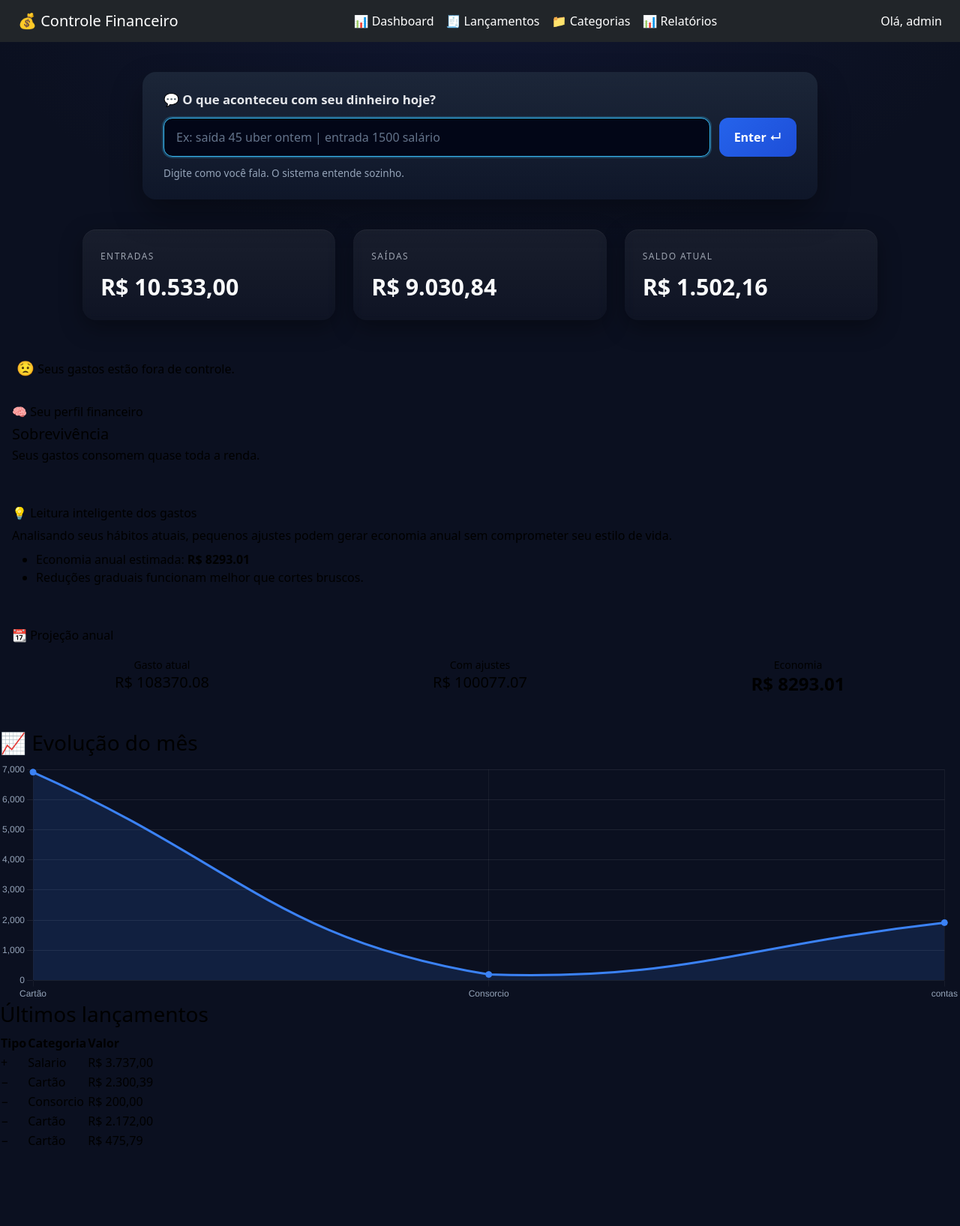
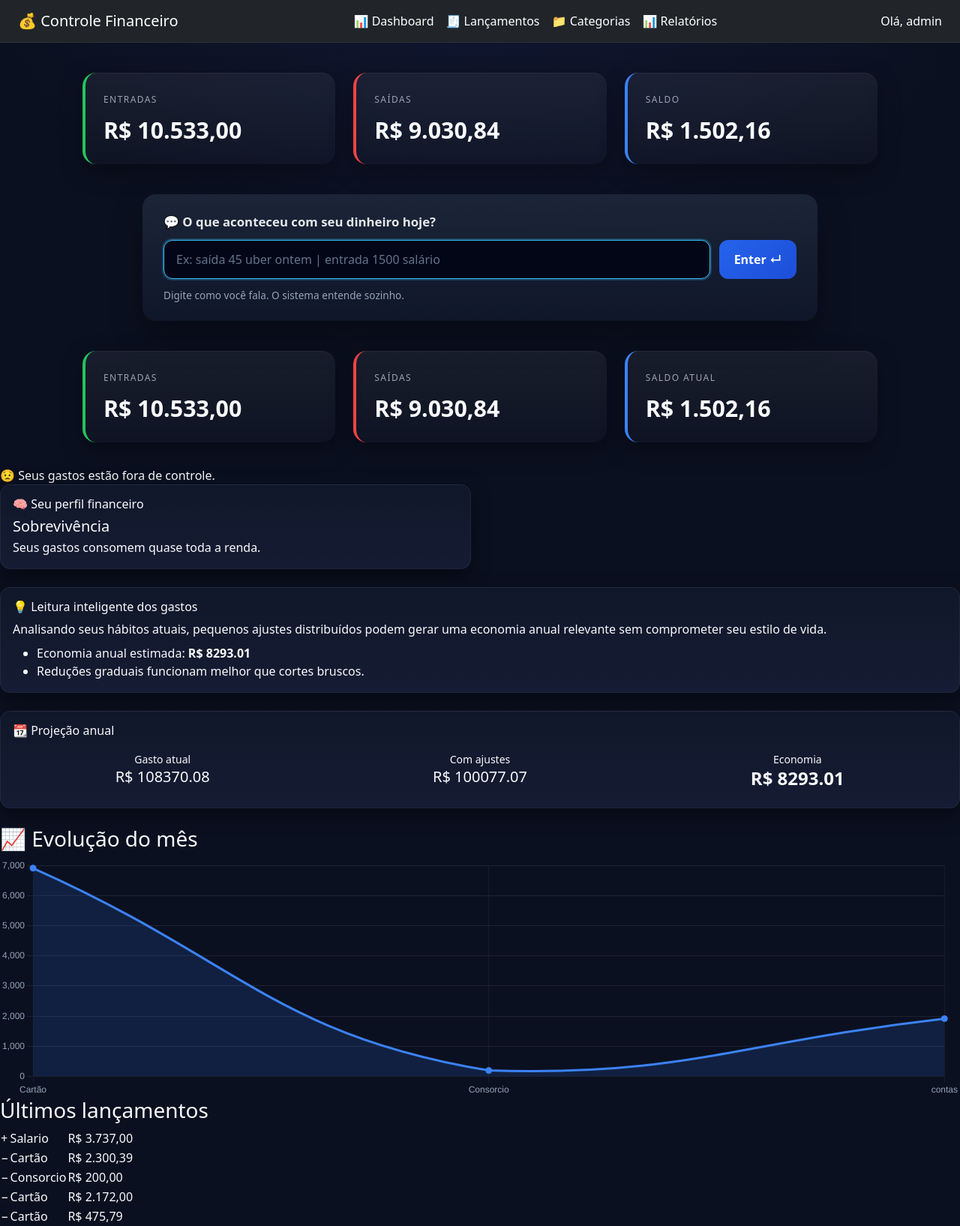
Before and after one commit to matheuspires1310-del/controle-financeiro, a Django app: page / in a window 1280 px wide. Shown: the whole page at 75% size. Before the commit the page ends 1529 px from the top, so only its background shows below. Run offline with Django 5.2, Linux system fonts and the light colour scheme; a user stored in the database is signed in; data comes from the database, SQL or seed files in the repository.

Commit message:
ajustado com o grok

````diff
--- a/core/static/core/css/dashboard.css
+++ b/core/static/core/css/dashboard.css
@@ -1,119 +1,258 @@
-```css
 /* =========================================================
    DASHBOARD DARK SAAS – FINAL
    Estilo: Stripe / Notion / Linear
    ========================================================= */
 
-/* Variáveis */
+/* -------------------------
+   VARIÁVEIS
+------------------------- */
 :root {
   --bg-page: #0b1020;
   --bg-card: #11172a;
   --bg-card-soft: #151c33;
+
   --border-soft: rgba(255,255,255,0.06);
+
   --text-main: #f8fafc;
   --text-muted: #94a3b8;
   --text-soft: #64748b;
+
   --green: #22c55e;
   --red: #ef4444;
   --blue: #3b82f6;
   --yellow: #facc15;
+
   --radius: 14px;
   --shadow: 0 8px 28px rgba(0,0,0,.45);
 }
 
-/* Base */
+/* -------------------------
+   BASE
+------------------------- */
 body {
-  background: radial-gradient(1200px 600px at top center, #10162f 0%, #0b1020 55%);
+  background: radial-gradient(
+    1200px 600px at top center,
+    #10162f 0%,
+    #0b1020 55%
+  );
   color: var(--text-main);
   font-family: system-ui, -apple-system, BlinkMacSystemFont, "Segoe UI", sans-serif;
 }
 
-.container-fluid { padding: 28px; }
+.container-fluid {
+  padding: 28px;
+}
 
-/* Navbar */
+/* -------------------------
+   NAVBAR
+------------------------- */
 .navbar {
   background: #0b1020;
   border-bottom: 1px solid var(--border-soft);
 }
 
-/* Card Base */
+/* -------------------------
+   CARD BASE
+------------------------- */
 .card {
-  background: linear-gradient(180deg, var(--bg-card), var(--bg-card-soft));
+  background: linear-gradient(
+    180deg,
+    var(--bg-card),
+    var(--bg-card-soft)
+  );
   border-radius: var(--radius);
   border: 1px solid var(--border-soft);
   box-shadow: var(--shadow);
 }
 
-/* Hero: Lançamento Rápido */
-.dashboard-hero {
-  max-width: 900px;
-  margin: 40px auto 32px auto;
-  padding: 24px 28px;
-  background: linear-gradient(180deg, rgba(30,41,59,0.85), rgba(15,23,42,0.9));
-  border-radius: 18px;
-  box-shadow: 0 20px 40px rgba(0,0,0,.35);
+/* -------------------------
+   INPUT PRINCIPAL
+------------------------- */
+.quick-form .input-group {
+  background: #0e1430;
+  border-radius: var(--radius);
+  border: 1px solid var(--border-soft);
+  padding: 8px;
 }
 
-.quick-form { display: flex; flex-direction: column; gap: 12px; }
-
-.hero-label { font-size: 1.05rem; font-weight: 600; color: #e5e7eb; }
-
-.hero-input { display: flex; align-items: center; gap: 12px; }
-
-.hero-input input {
-  flex: 1;
-  height: 52px;
-  background: #020617;
-  border: 1px solid #1e293b;
-  border-radius: 12px;
-  padding: 0 16px;
-  font-size: 1rem;
-  color: #f8fafc;
+.quick-form input {
+  background: transparent;
+  border: none;
+  color: var(--text-main);
+  font-size: 1.05rem;
 }
 
-.hero-input input::placeholder { color: #64748b; }
-
-.hero-input input:focus {
-  outline: none;
-  border-color: #38bdf8;
-  box-shadow: 0 0 0 2px rgba(56,189,248,.25);
+.quick-form input::placeholder {
+  color: var(--text-soft);
 }
 
-.hero-input button {
-  height: 52px;
-  padding: 0 20px;
-  background: linear-gradient(135deg, #2563eb, #1d4ed8);
-  border: none;
-  border-radius: 12px;
-  font-weight: 600;
-  color: #fff;
-  cursor: pointer;
-  white-space: nowrap;
+.quick-form input:focus {
+  outline: none;
+  box-shadow: none;
 }
 
-.hero-input button:hover { filter: brightness(1.08); }
+.quick-form button {
+  background: linear-gradient(135deg, #2563eb, #3b82f6);
+  border: none;
+  font-weight: 600;
+  padding: 0 22px;
+  border-radius: 10px;
+}
 
-.hero-hint { font-size: .85rem; color: #94a3b8; }
+/* -------------------------
+   KPI CARDS
+------------------------- */
+.kpi-card {
+  padding: 20px 22px;
+}
 
-/* KPIs: Resumo Financeiro */
+.kpi-card span {
+  font-size: .75rem;
+  letter-spacing: .08em;
+  text-transform: uppercase;
+  color: var(--text-muted);
+}
+
+.kpi-card h3 {
+  margin-top: 6px;
+  font-size: 1.9rem;
+  font-weight: 800;
+}
+
+.kpi-entrada h3 { color: var(--green); }
+.kpi-saida h3   { color: var(--red); }
+.kpi-saldo h3   { color: var(--blue); }
+
+/* -------------------------
+   INSIGHT PRINCIPAL
+------------------------- */
+.insight {
+  padding: 18px 22px;
+  display: flex;
+  align-items: center;
+  gap: 14px;
+  font-weight: 600;
+}
+
+.insight span {
+  font-size: 1.4rem;
+}
+
+/* -------------------------
+   PERFIL FINANCEIRO
+------------------------- */
+.perfil-card h5 {
+  font-weight: 800;
+  margin-top: 6px;
+}
+
+.perfil-card p {
+  color: var(--text-muted);
+}
+
+/* -------------------------
+   LEITURA INTELIGENTE
+------------------------- */
+.leitura-card ul {
+  margin-top: 10px;
+  padding-left: 18px;
+}
+
+.leitura-card li {
+  margin-bottom: 8px;
+  color: var(--text-muted);
+}
+
+/* -------------------------
+   PROJEÇÃO ANUAL
+------------------------- */
+.projecao-grid {
+  display: grid;
+  grid-template-columns: repeat(3, 1fr);
+  gap: 18px;
+  text-align: center;
+}
+
+.projecao-grid small {
+  color: var(--text-muted);
+}
+
+.projecao-grid strong {
+  display: block;
+  margin-top: 6px;
+  font-size: 1.4rem;
+  font-weight: 800;
+}
+
+/* -------------------------
+   GRÁFICO
+------------------------- */
+canvas {
+  max-height: 320px;
+}
+
+/* -------------------------
+   TABELA
+------------------------- */
+.table {
+  color: var(--text-main);
+}
+
+.table td {
+  border-color: var(--border-soft);
+}
+
+.table-hover tbody tr:hover {
+  background: rgba(255,255,255,0.03);
+}
+
+/* -------------------------
+   RESPONSIVO
+------------------------- */
+@media (max-width: 768px) {
+  .kpi-card h3 {
+    font-size: 1.5rem;
+  }
+
+  .projecao-grid {
+    grid-template-columns: 1fr;
+  }
+}
+
+
+/* =====================
+   KPI CARDS — FIX FINAL
+===================== */
+
 .dashboard-kpis {
   max-width: 1100px;
   margin: 40px auto 32px auto;
   padding: 0 20px;
+
   display: grid;
   grid-template-columns: repeat(3, 1fr);
   gap: 24px;
 }
 
+/* Card base */
 .kpi-card {
   position: relative;
-  background: linear-gradient(180deg, rgba(255,255,255,0.06), rgba(255,255,255,0.02));
+  background: linear-gradient(
+    180deg,
+    rgba(255,255,255,0.06),
+    rgba(255,255,255,0.02)
+  );
   border-radius: 18px;
   padding: 22px 24px;
-  box-shadow: 0 10px 30px rgba(0,0,0,0.35), inset 0 1px 0 rgba(255,255,255,0.05);
+
+  box-shadow:
+    0 10px 30px rgba(0,0,0,0.35),
+    inset 0 1px 0 rgba(255,255,255,0.05);
+
   backdrop-filter: blur(6px);
 }
 
+/* Label */
 .kpi-card span {
   font-size: 0.75rem;
   letter-spacing: 0.12em;
@@ -121,6 +260,7 @@ body {
   color: #9ca3af;
 }
 
+/* Valor */
 .kpi-card strong {
   display: block;
   margin-top: 8px;
@@ -129,16 +269,113 @@ body {
   color: #f9fafb;
 }
 
-.kpi-green { border-left: 4px solid var(--green); }
-.kpi-red { border-left: 4px solid var(--red); }
-.kpi-blue { border-left: 4px solid var(--blue); }
+/* Destaques laterais */
+.kpi-green { border-left: 4px solid #22c55e; }
+.kpi-red   { border-left: 4px solid #ef4444; }
+.kpi-blue  { border-left: 4px solid #3b82f6; }
 
-/* Insight Principal: Humor Financeiro */
-.dashboard-insight {
+/* Responsivo */
+@media (max-width: 900px) {
+  .dashboard-kpis {
+    grid-template-columns: 1fr;
+  }
+}
+
+/* =========================
+   HERO · LANÇAMENTO
+========================= */
+
+.dashboard-hero {
+  max-width: 900px;
+  margin: 40px auto 32px auto;
+  padding: 24px 28px;
+
+  background: linear-gradient(
+    180deg,
+    rgba(30, 41, 59, 0.85),
+    rgba(15, 23, 42, 0.9)
+  );
+
+  border-radius: 18px;
+  box-shadow: 0 20px 40px rgba(0,0,0,.35);
+}
+
+.quick-form {
+  display: flex;
+  flex-direction: column;
+  gap: 12px;
+}
+
+/* Pergunta */
+.hero-label {
+  font-size: 1.05rem;
+  font-weight: 600;
+  color: #e5e7eb;
+}
+
+/* Input + botão */
+.hero-input {
+  display: flex;
+  align-items: center;
+  gap: 12px;
+}
+
+.hero-input input {
+  flex: 1;
+  height: 52px;
+
+  background: #020617;
+  border: 1px solid #1e293b;
+  border-radius: 12px;
+
+  padding: 0 16px;
+  font-size: 1rem;
+  color: #f8fafc;
+}
+
+.hero-input input::placeholder {
+  color: #64748b;
+}
+
+.hero-input input:focus {
+  outline: none;
+  border-color: #38bdf8;
+  box-shadow: 0 0 0 2px rgba(56,189,248,.25);
+}
+
+/* Botão */
+.hero-input button {
+  height: 52px;
+  padding: 0 20px;
+
+  background: linear-gradient(135deg, #2563eb, #1d4ed8);
+  border: none;
+  border-radius: 12px;
+
+  font-weight: 600;
+  color: #fff;
+  cursor: pointer;
+  white-space: nowrap;
+}
+
+.hero-input button:hover {
+  filter: brightness(1.08);
+}
+
+/* Texto de ajuda */
+.hero-hint {
+  font-size: .85rem;
+  color: #94a3b8;
+}
+
+/* =====================
+   HUMOR FINANCEIRO
+===================== */
+.humor-financeiro {
   background: linear-gradient(135deg, var(--bg-card), var(--bg-card-soft));
   border-radius: var(--radius);
   padding: 18px 22px;
-  box-shadow: var(--shadow);
+  box-shadow: var(--shadow-soft);
   color: var(--text-main);
   font-weight: 500;
   display: flex;
@@ -146,93 +383,78 @@ body {
   gap: 10px;
 }
 
-.insight-emoji { font-size: 1.2rem; }
+.humor-financeiro span {
+  font-size: 1.2rem;
+}
 
-/* Insights: Geral */
-.insight-card,
-.card.insight-card {
+/* =====================
+   TEXTO VISÍVEL
+===================== */
+.card,
+.card p,
+.card li,
+.card small,
+.card span,
+.card h1,
+.card h2,
+.card h3,
+.card h4,
+.card h5,
+.card h6 {
   color: var(--text-main) !important;
 }
 
+.insight-card,
 .insight-card p,
-.insight-card li,
-.insight-card small,
-.insight-card span,
-.insight-card h1,
-.insight-card h2,
-.insight-card h3,
-.insight-card h4,
-.insight-card h5,
-.insight-card h6 { color: var(--text-main) !important; }
+.insight-card li {
+  color: var(--text-main);
+}
 
-/* Ação Prioritária */
+.projecao-card span {
+  color: var(--text-soft);
+}
+
+.projecao-card strong {
+  font-weight: 700;
+}
+
+/* =====================
+   AÇÃO PRIORITÁRIA
+===================== */
+
 .insight-card.highlight,
 .card.insight-card.highlight {
   background: linear-gradient(135deg, #0f172a, #020617);
-  border: 1px solid rgba(99,102,241,0.35);
-  box-shadow: 0 10px 30px rgba(0,0,0,0.45);
+  border: 1px solid rgba(99, 102, 241, 0.35);
+  box-shadow: 0 10px 30px rgba(0, 0, 0, 0.45);
 }
 
-.insight-card.highlight h6 { color: #e5e7eb; font-weight: 700; }
+/* título */
+.insight-card.highlight h6 {
+  color: #e5e7eb;
+  font-weight: 700;
+}
 
-.insight-card.highlight p.fw-semibold { color: #ffffff; font-size: 1.05rem; }
+/* título da ação */
+.insight-card.highlight p.fw-semibold,
+.insight-card.highlight p.fw-sembold {
+  color: #ffffff;
+  font-size: 1.05rem;
+}
 
-.insight-card.highlight .text-muted { color: #cbd5e5 !important; }
+/* descrição */
+.insight-card.highlight .text-muted {
+  color: #cbd5f5 !important;
+}
 
+/* impacto */
 .insight-card.highlight .impact {
   display: inline-block;
   margin-top: 10px;
   padding: 6px 12px;
   border-radius: 999px;
-  background: rgba(99,102,241,0.15);
+  background: rgba(99, 102, 241, 0.15);
   color: #a5b4fc;
   font-weight: 700;
   font-size: 0.9rem;
 }
-
-/* Perfil Financeiro */
-.perfil-card h5 { font-weight: 800; margin-top: 6px; }
-
-.perfil-card p { color: var(--text-muted); }
-
-/* Leitura Inteligente */
-.leitura-card ul { margin-top: 10px; padding-left: 18px; }
-
-.leitura-card li { margin-bottom: 8px; color: var(--text-muted); }
-
-/* Projeção Anual */
-.projecao-grid {
-  display: grid;
-  grid-template-columns: repeat(3, 1fr);
-  gap: 18px;
-  text-align: center;
-}
-
-.projecao-grid small { color: var(--text-muted); }
-
-.projecao-grid strong {
-  display: block;
-  margin-top: 6px;
-  font-size: 1.4rem;
-  font-weight: 800;
-}
-
-/* Gráfico */
-canvas { max-height: 320px; }
-
-/* Tabela */
-.table { color: var(--text-main); }
-
-.table td { border-color: var(--border-soft); }
-
-.table-hover tbody tr:hover { background: rgba(255,255,255,0.03); }
-
-/* Responsivo */
-@media (max-width: 900px) {
-  .dashboard-kpis { grid-template-columns: 1fr; }
-}
-
-@media (max-width: 768px) {
-  .projecao-grid { grid-template-columns: 1fr; }
-}
-```
--- a/core/templates/dashboard.html
+++ b/core/templates/dashboard.html
@@ -2,41 +2,94 @@
 {% load static %}
 {% load formatacao %}
 
-{% block title %}Painel de Controle{% endblock %}
+{% block title %}Painel de controle{% endblock %}
 
 {% block content %}
+
 <div class="dashboard-shell">
 
-  <!-- Hero: Lançamento Rápido -->
+<!-- =====================
+     KPI CARDS
+===================== -->
+<section class="dashboard-kpis">
+
+  <div class="kpi-card kpi-green">
+    <span>Entradas</span>
+    <strong>{{ entradas|moeda_br }}</strong>
+  </div>
+
+  <div class="kpi-card kpi-red">
+    <span>Saídas</span>
+    <strong>{{ saidas|moeda_br }}</strong>
+  </div>
+
+  <div class="kpi-card kpi-blue">
+    <span>Saldo</span>
+    <strong>{{ saldo|moeda_br }}</strong>
+  </div>
+
+</section>
+
+  <!-- =====================
+       HERO · LANÇAMENTO
+  ====================== -->
   <section class="dashboard-hero">
     <form method="post" class="quick-form">
       {% csrf_token %}
-      <label class="hero-label" for="quick_entry">💬 O que aconteceu com seu dinheiro hoje?</label>
+
+      <label class="hero-label">
+        💬 O que aconteceu com seu dinheiro hoje?
+      </label>
+
       <div class="hero-input">
-        <input type="text" id="quick_entry" name="quick_entry" placeholder="Ex: saída 45 uber ontem | entrada 1500 salário" autofocus aria-describedby="hero-hint">
+        <input
+          type="text"
+          name="quick_entry"
+          placeholder="Ex: saída 45 uber ontem | entrada 1500 salário"
+          autofocus
+        >
         <button type="submit">Enter ↵</button>
       </div>
-      <small id="hero-hint" class="hero-hint">Digite como você fala. O sistema entende sozinho.</small>
+
+      <small class="hero-hint">
+        Digite como você fala. O sistema entende sozinho.
+      </small>
     </form>
   </section>
 
-  <!-- KPIs: Resumo Financeiro -->
+  <!-- =====================
+       KPI · RESUMO
+  ====================== -->
   <section class="dashboard-kpis">
-    <div class="kpi-card kpi-green"><span>Entradas</span><strong>{{ entradas|moeda_br }}</strong></div>
-    <div class="kpi-card kpi-red"><span>Saídas</span><strong>{{ saidas|moeda_br }}</strong></div>
-    <div class="kpi-card kpi-blue"><span>Saldo atual</span><strong>{{ saldo|moeda_br }}</strong></div>
+    <div class="kpi-card kpi-green">
+      <span>Entradas</span>
+      <strong>{{ entradas|moeda_br }}</strong>
+    </div>
+
+    <div class="kpi-card kpi-red">
+      <span>Saídas</span>
+      <strong>{{ saidas|moeda_br }}</strong>
+    </div>
+
+    <div class="kpi-card kpi-blue">
+      <span>Saldo atual</span>
+      <strong>{{ saldo|moeda_br }}</strong>
+    </div>
   </section>
 
-  <!-- Insight Principal: Humor Financeiro -->
+  <!-- =====================
+       INSIGHT PRINCIPAL
+  ====================== -->
   <section class="dashboard-insight">
     <div class="insight-card">
       <span class="insight-emoji">{{ humor.emoji }}</span>
       <span class="insight-text">{{ humor.texto }}</span>
     </div>
   </section>
+<!-- ================= INSIGHTS FINANCEIROS ================= -->
+<div class="row g-4 mb-4">
 
-  <!-- Insights Financeiros -->
-  <div class="row g-4 mb-4">
+  <!-- AÇÃO PRIORITÁRIA -->
   {% if acao_principal %}
   <div class="col-md-6">
     <div class="card insight-card highlight">
@@ -44,12 +97,15 @@
         <h6 class="mb-2">🎯 Ação prioritária do mês</h6>
         <p class="mb-1 fw-semibold">{{ acao_principal.titulo }}</p>
         <p class="text-muted mb-2">{{ acao_principal.descricao }}</p>
-          <span class="impact">Impacto estimado: +R$ {{ acao_principal.impacto }}</span>
+        <span class="impact">
+          Impacto estimado: +R$ {{ acao_principal.impacto }}
+        </span>
       </div>
     </div>
   </div>
   {% endif %}
 
+  <!-- PERSONALIDADE FINANCEIRA -->
   {% if personalidade %}
   <div class="col-md-6">
     <div class="card insight-card soft">
@@ -62,63 +118,110 @@
   </div>
   {% endif %}
 
+  <!-- LEITURA INTELIGENTE -->
   {% if impacto_anual %}
   <div class="col-12">
     <div class="card insight-card info">
       <div class="card-body">
         <h6 class="mb-2">💡 Leitura inteligente dos gastos</h6>
-          <p class="mb-2">Analisando seus hábitos atuais, pequenos ajustes podem gerar economia anual sem comprometer seu estilo de vida.</p>
+        <p class="mb-2">
+          Analisando seus hábitos atuais, pequenos ajustes distribuídos podem gerar
+          uma economia anual relevante sem comprometer seu estilo de vida.
+        </p>
         <ul class="mb-0">
-            <li>Economia anual estimada: <strong>R$ {{ impacto_anual.economia_anual|floatformat:2 }}</strong></li>
-            <li>Reduções graduais funcionam melhor que cortes bruscos.</li>
+          <li>
+            Economia anual estimada:
+            <strong>R$ {{ impacto_anual.economia_anual|floatformat:2 }}</strong>
+          </li>
+          <li>
+            Reduções graduais funcionam melhor que cortes bruscos.
+          </li>
         </ul>
       </div>
     </div>
   </div>
   {% endif %}
 
+  <!-- IMPACTO ANUAL -->
   {% if impacto_anual %}
   <div class="col-12">
     <div class="card insight-card success">
       <div class="card-body">
         <h6 class="mb-3">📆 Projeção anual</h6>
         <div class="row text-center">
-            <div class="col-md-4"><small class="text-muted">Gasto atual</small><h5 class="text-danger">R$ {{ impacto_anual.gasto_atual|floatformat:2 }}</h5></div>
-            <div class="col-md-4"><small class="text-muted">Com ajustes</small><h5 class="text-success">R$ {{ impacto_anual.gasto_ajustado|floatformat:2 }}</h5></div>
-            <div class="col-md-4"><small class="text-muted">Economia</small><h4 class="fw-bold text-success">R$ {{ impacto_anual.economia_anual|floatformat:2 }}</h4></div>
+          <div class="col-md-4">
+            <small class="text-muted">Gasto atual</small>
+            <h5 class="text-danger">
+              R$ {{ impacto_anual.gasto_atual|floatformat:2 }}
+            </h5>
+          </div>
+          <div class="col-md-4">
+            <small class="text-muted">Com ajustes</small>
+            <h5 class="text-success">
+              R$ {{ impacto_anual.gasto_ajustado|floatformat:2 }}
+            </h5>
+          </div>
+          <div class="col-md-4">
+            <small class="text-muted">Economia</small>
+            <h4 class="fw-bold text-success">
+              R$ {{ impacto_anual.economia_anual|floatformat:2 }}
+            </h4>
+          </div>
         </div>
       </div>
     </div>
   </div>
   {% endif %}
+
 </div>
+<!-- ======================================================== -->
 
-  <!-- Gráfico: Evolução Mensal -->
+  <!-- =====================
+       GRÁFICO
+  ====================== -->
   {% if tem_grafico %}
   <section class="dashboard-chart">
+    <header>
       <h3>📈 Evolução do mês</h3>
+    </header>
     <div class="chart-wrapper">
-      <canvas id="graficoLinha" aria-label="Gráfico de linha da evolução financeira mensal"></canvas>
+      <canvas id="graficoLinha"></canvas>
     </div>
   </section>
   {% endif %}
 
-  <!-- Últimos Lançamentos -->
+  <!-- =====================
+       ÚLTIMOS LANÇAMENTOS
+  ====================== -->
   <section class="dashboard-list">
+    <header>
       <h3>Últimos lançamentos</h3>
+    </header>
+
     <table class="lancamentos-table">
-      <thead>
-        <tr><th>Tipo</th><th>Categoria</th><th>Valor</th></tr>
-      </thead>
       <tbody>
         {% for l in lancamentos|slice:":5" %}
         <tr>
-          <td class="tipo">{% if l.tipo == "E" %}<span class="tag entrada">+</span>{% else %}<span class="tag saida">−</span>{% endif %}</td>
-          <td class="categoria">{{ l.categoria.nome }}</td>
-          <td class="valor">{{ l.valor|moeda_br }}</td>
+          <td class="tipo">
+            {% if l.tipo == "E" %}
+              <span class="tag entrada">+</span>
+            {% else %}
+              <span class="tag saida">−</span>
+            {% endif %}
+          </td>
+          <td class="categoria">
+            {{ l.categoria.nome }}
+          </td>
+          <td class="valor">
+            {{ l.valor|moeda_br }}
+          </td>
         </tr>
         {% empty %}
-        <tr><td colspan="3" class="empty">Nenhum lançamento ainda</td></tr>
+        <tr>
+          <td colspan="3" class="empty">
+            Nenhum lançamento ainda
+          </td>
+        </tr>
         {% endfor %}
       </tbody>
     </table>
@@ -134,4 +237,6 @@
 {% endif %}
 
 <script src="{% static 'core/js/dashboard.js' %}"></script>
+
+
 {% endblock %}
````
Lines whose indentation alone changed are shown as unchanged.
